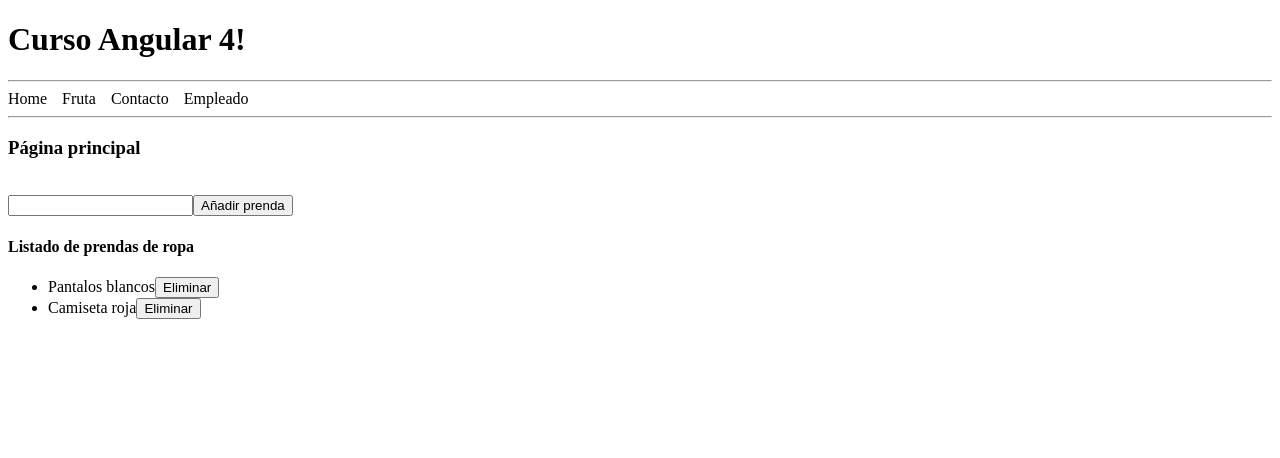
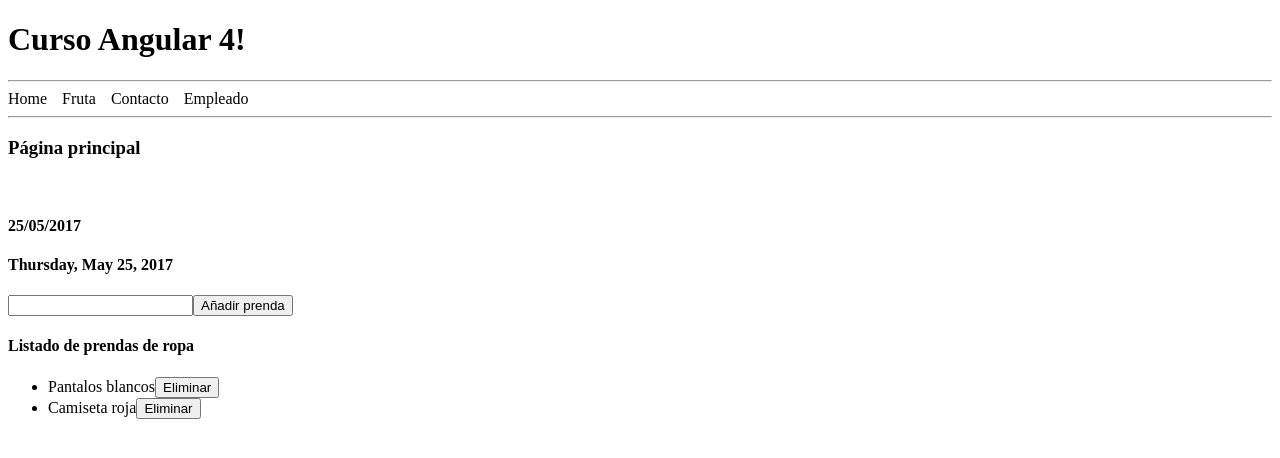
Before and after one commit to evuzLearn/angular4, an Angular app: page / in a window 1280 px wide. Shown: the top 458 px of the page. Built offline with nearby package versions, Linux system fonts and the light colour scheme.

Commit message:
Pipe: Date

```diff
--- a/src/app/home/home.component.html
+++ b/src/app/home/home.component.html
@@ -1,5 +1,9 @@
 <h3>{{titulo}}</h3>
 <br />
+<h4>{{fecha | date:'dd/MM/yyyy'}}</h4>
+<h4>{{fecha | date:'fullDate'}}</h4>
+
+
 
 <input type="text" [(ngModel)]="nuevaPrenda"><button (click)="guardarPrenda()">Añadir prenda</button>
 <h4>Listado de prendas de ropa</h4>
--- a/src/app/home/home.component.ts
+++ b/src/app/home/home.component.ts
@@ -8,12 +8,17 @@ import { RopaService } from '../services/ropa.service';
 })
 export class HomeComponent implements OnInit {
   public titulo = 'Página principal';
+
   public listadoRopa: Array<string>;
   public nuevaPrenda: string;
 
+  public fecha;
+
   constructor(
     private _ropaSrv: RopaService
-  ) { }
+  ) {
+    this.fecha = new Date(2017, 4, 25);
+  }
 
   ngOnInit() {
     this.listadoRopa = this._ropaSrv.getRopa();
```
